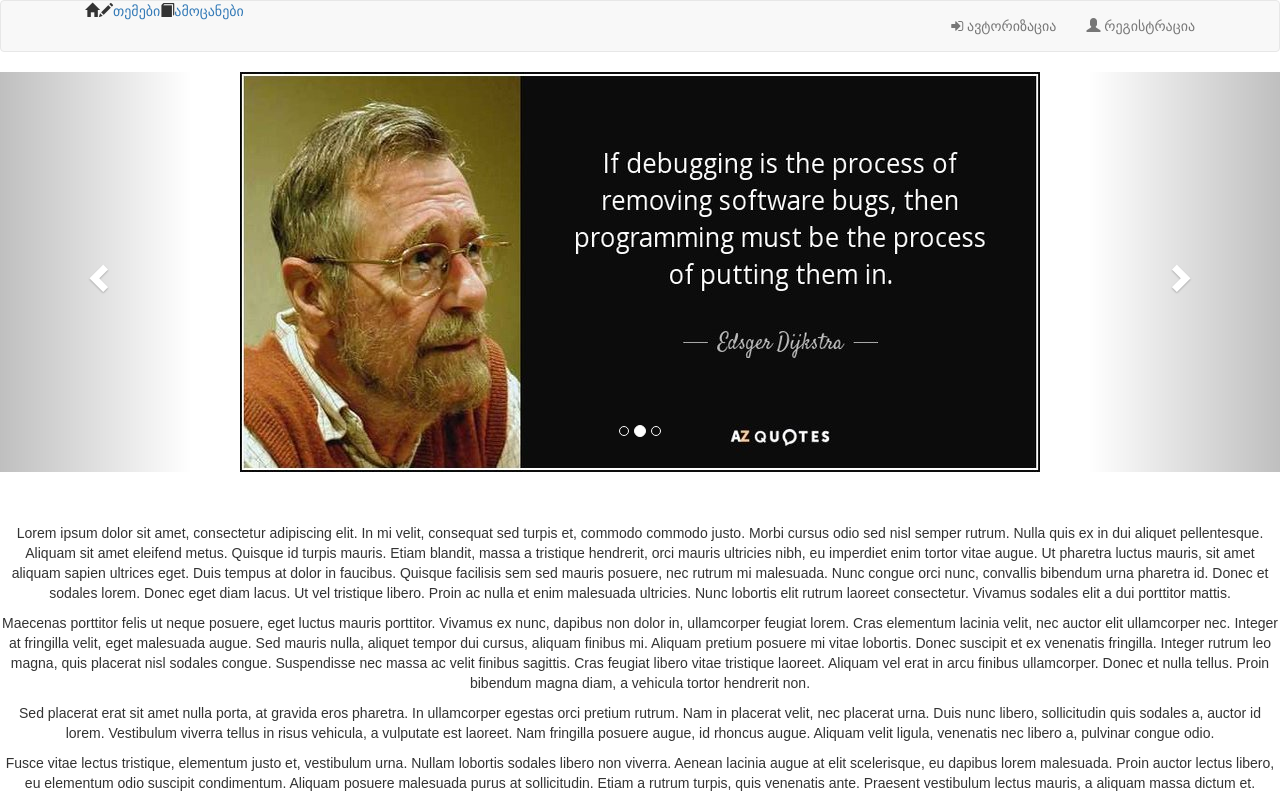
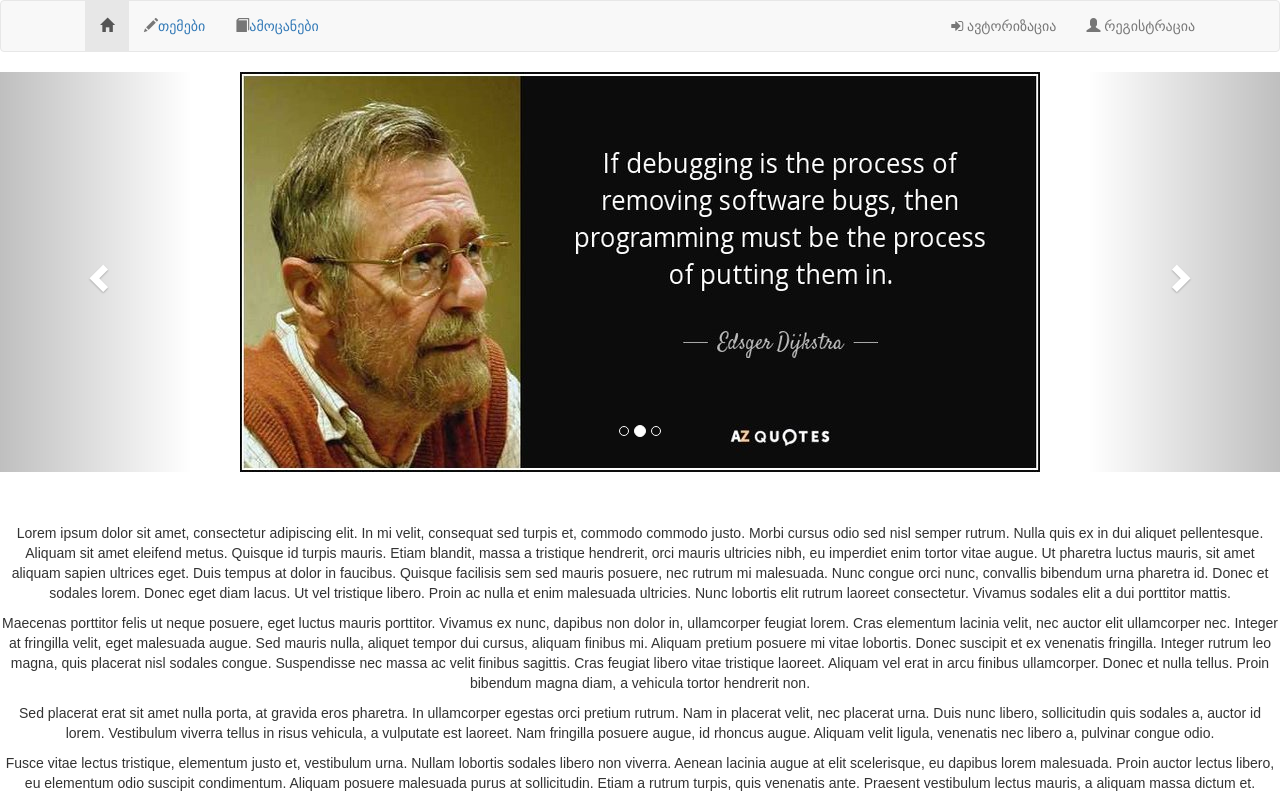
Before and after one commit to Bachelor-Project/web-ui, a React (Create React App) app: page / in a window 1280 px wide. Shown: the top 795 px of the page. Built offline with nearby package versions, Linux system fonts and the light colour scheme.

Commit message:
Homw in Router

```diff
--- a/src/components/app/App.jsx
+++ b/src/components/app/App.jsx
@@ -6,6 +6,7 @@ import HomeCarousel from '../carousel/HomeCarousel';
 import TextMessage from '../textplain/TextMessage';
 import Footer from '../footer/Footer';
 import {BrowserRouter} from 'react-router-dom';
+import RouterMain from '../navbar/RouterMain';
 
 
 class App extends Component {
@@ -14,11 +15,14 @@ class App extends Component {
     return (
       <div className="App">
         <BrowserRouter>
-            <MyNavbar menu1="ამოცანები" menu2="თეორია"
+            <div>
+                <MyNavbar menu1="ამოცანები" menu2="თეორია"
         							right_menu1="ავტორიზაცია" right_menu2="რეგისტრაცია" homePath="/" topicsPath="/topics" tasksPath="/tasks" />
+                <RouterMain right_menu2="რეგისტრაცია" homePath="/" topicsPath="/topics" tasksPath="/tasks" />
+            </div>
         </BrowserRouter>
-        <HomeCarousel />
-        <TextMessage />
+        {/* <HomeCarousel /> */}
+        {/* <TextMessage /> */}
         {/* <Footer /> */}
       </div>
     );
--- /dev/null
+++ b/src/components/home/Home.jsx
@@ -0,0 +1,19 @@
+import React, {Component} from 'react';
+import HomeCarousel from '../carousel/HomeCarousel';
+import TextMessage from '../textplain/TextMessage';
+
+
+class Home extends Component {
+
+	render(){
+		return (
+			<div>
+				<HomeCarousel />
+		        <TextMessage />
+		        {/* <Footer /> */}
+			</div>
+		);
+	}
+}
+
+export default Home;
--- a/src/components/navbar/MyNavbar.jsx
+++ b/src/components/navbar/MyNavbar.jsx
@@ -70,13 +70,13 @@ class MyNavbar extends Component {
                         <Navbar.Collapse>
                         <Nav>
 
-                            <NavItem componentClass="span" eventKey={1} onClick={this.onHomeClick} active ><Glyphicon glyph="home" />
+                            <NavItem eventKey={1} onClick={this.onHomeClick} active ><Glyphicon glyph="home" />
                                 <LinkComponent to={this.props.homePath} />
                             </NavItem>
-                            <NavItem componentClass="span" eventKey={2} onClick={this.onTasksClick} ><Glyphicon glyph="pencil" />
+                            <NavItem eventKey={2} onClick={this.onTasksClick} ><Glyphicon glyph="pencil" />
                                 <LinkComponent to={this.props.topicsPath} label="თემები" />
                             </NavItem>
-                            <NavItem componentClass="span" eventKey={3}  onClick={this.onTopicsClick} ><Glyphicon glyph="book" />
+                            <NavItem eventKey={3}  onClick={this.onTopicsClick} ><Glyphicon glyph="book" />
                                 <LinkComponent to={this.props.tasksPath} label="ამოცანები"/>
                             </NavItem>
                         </Nav>
--- a/src/components/navbar/RouterMain.jsx
+++ b/src/components/navbar/RouterMain.jsx
@@ -1,5 +1,6 @@
 import React, {Component} from 'react';
 import {Route, Switch} from 'react-router-dom';
+import Home from '../home/Home';
 import Topics from '../topics/Topics';
 import Tasks from '../tasks/Tasks';
 
@@ -10,7 +11,8 @@ class RouterMain extends Component {
 		return (
 			<main>
 				<Switch >
-					<RouteComponent exact path={this.props.topicsPath} component={Topics} />
+					<RouteComponent exact path={this.props.homePath} component={Home} />
+					<RouteComponent path={this.props.topicsPath} component={Topics} />
 					<RouteComponent path={this.props.tasksPath} component={Tasks} />
 				</Switch>
 			</main>
```
